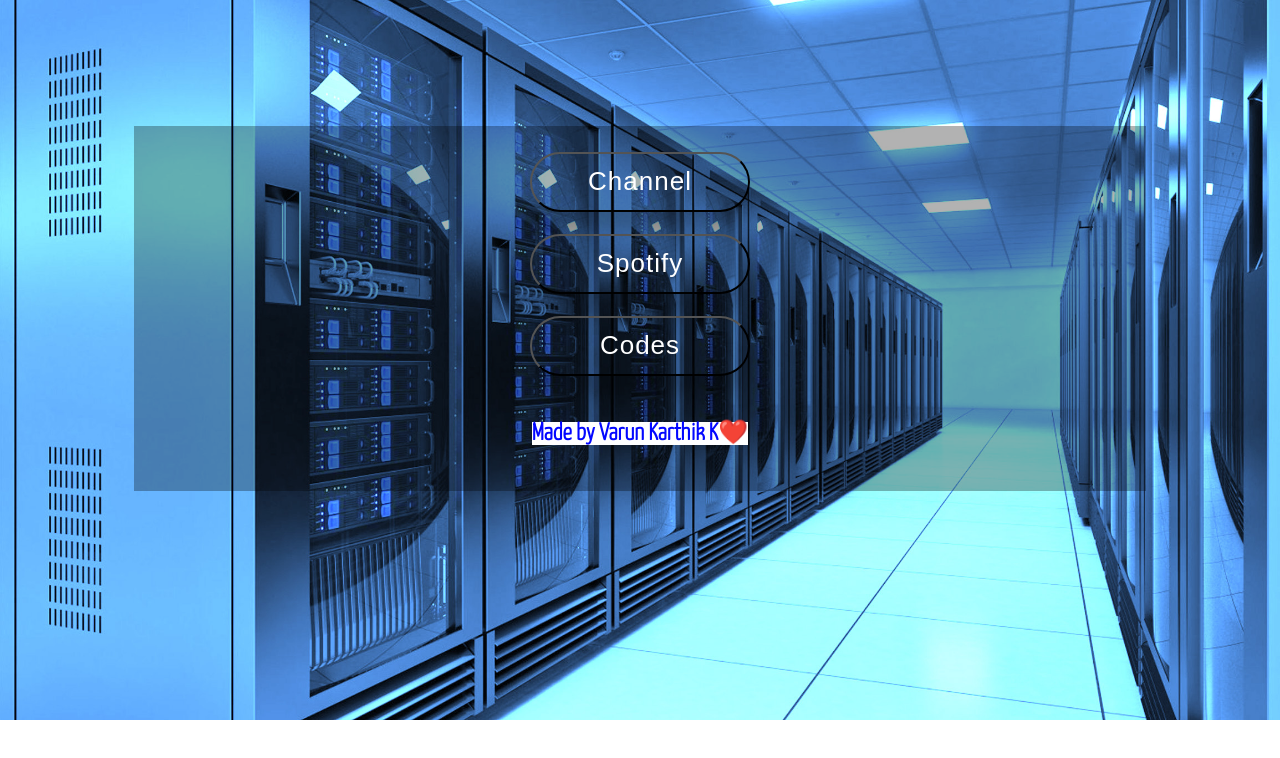
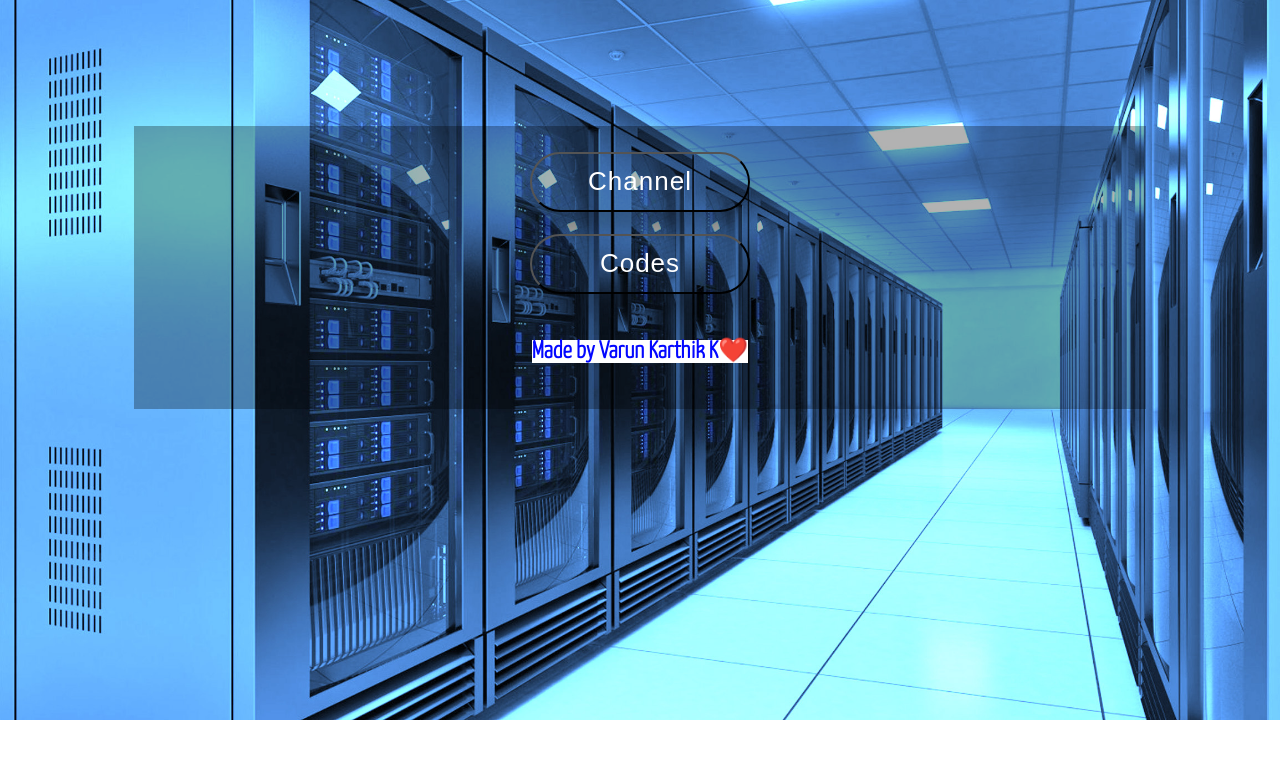
Before and after one commit to varun12370/personal, a plain HTML site: page Main.html in a window 1280 px wide. Drawn offline with Linux system fonts and the light colour scheme.

Commit message:
Update Main.html

```diff
--- a/Main.html
+++ b/Main.html
@@ -16,10 +16,6 @@
 </div>
 <br>
 <div>
-<button onclick="location.href='https://open.spotify.com/playlist/3J7WLxdGMPdwqkeRmFiRab?si=c7dab4058b6747f4'">Spotify</button>
-</div>
-<br>
-<div>
 <button onclick="location.href='./Assets/Backup-codes.txt'">Codes</button>
 </div>
 <br>
```
